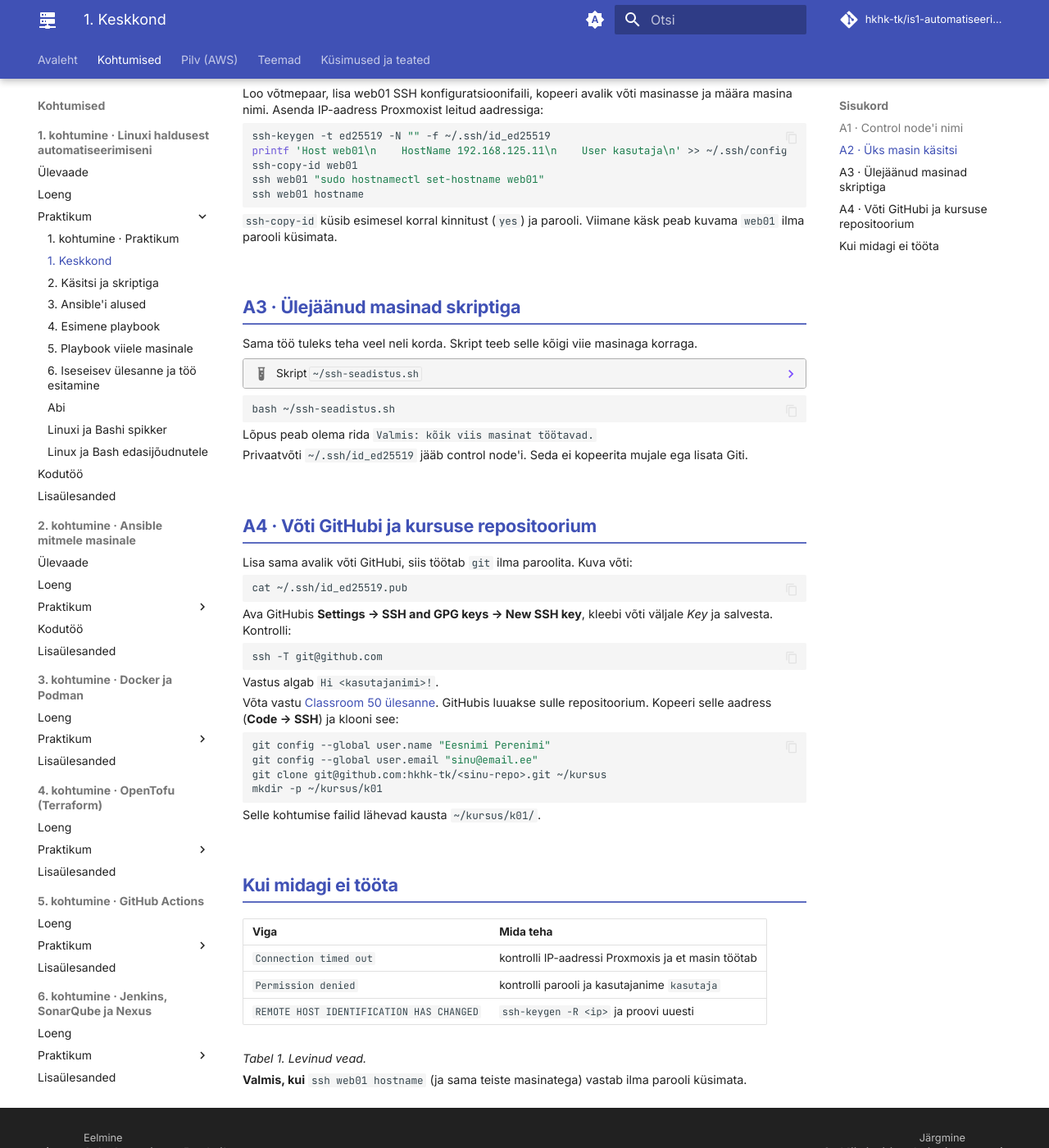
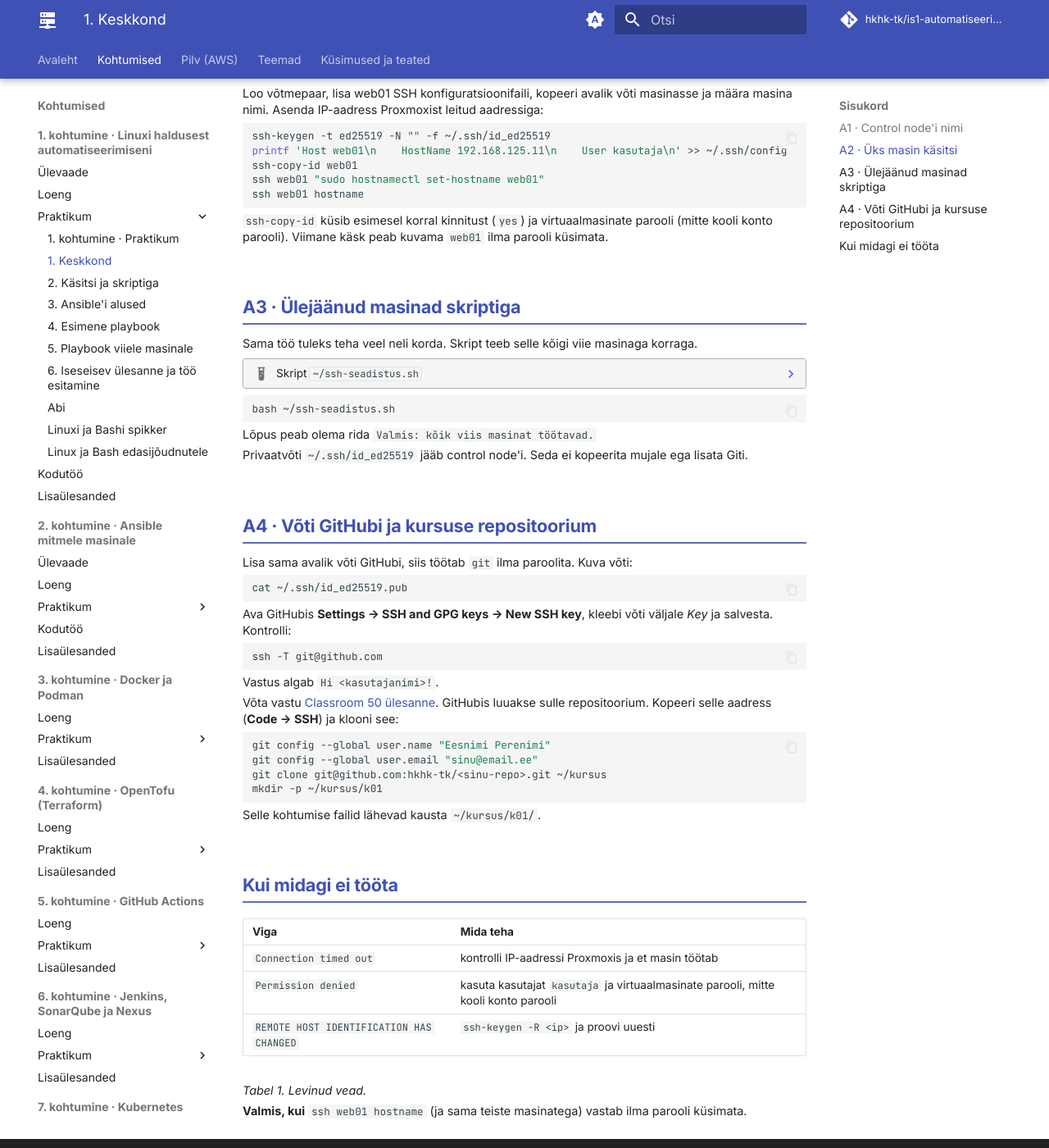
Before and after one commit to hkhk-tk/is1-automatiseerimine, an MkDocs documentation site: the page built from docs/k01/lab-1-keskkond.md, in a window 1280 px wide and 1400 px high, scrolled down 750 px. Shown: the whole window at 82% size. Built offline with MkDocs 1.6.1 and Material for MkDocs 9.7.7, drawn with Linux system fonts in a browser that asks for light colours; comment, search, counter and statistics services are not loaded.

Commit message:
Parool: kõikjal selge, et virtuaalmasinate parool, mitte kooli konto oma

````diff
--- a/docs/k01/lab-1-keskkond.md
+++ b/docs/k01/lab-1-keskkond.md
@@ -48,7 +48,7 @@ ssh web01 "sudo hostnamectl set-hostname web01"
 ssh web01 hostname
 ```
 
-`ssh-copy-id` küsib esimesel korral kinnitust (`yes`) ja parooli. Viimane käsk peab kuvama `web01` ilma parooli küsimata.
+`ssh-copy-id` küsib esimesel korral kinnitust (`yes`) ja virtuaalmasinate parooli (mitte kooli konto parooli). Viimane käsk peab kuvama `web01` ilma parooli küsimata.
 
 ## A3 · Ülejäänud masinad skriptiga
 
@@ -188,7 +188,7 @@ Selle kohtumise failid lähevad kausta `~/kursus/k01/`.
 | Viga | Mida teha |
 |---|---|
 | `Connection timed out` | kontrolli IP-aadressi Proxmoxis ja et masin töötab |
-| `Permission denied` | kontrolli parooli ja kasutajanime `kasutaja` |
+| `Permission denied` | kasuta kasutajat `kasutaja` ja virtuaalmasinate parooli, mitte kooli konto parooli |
 | `REMOTE HOST IDENTIFICATION HAS CHANGED` | `ssh-keygen -R <ip>` ja proovi uuesti |
 
 *Tabel 1. Levinud vead.*
````
Also changed, not shown: docs/00-ulevaade/keskkond.md (+1 -1 lines).
